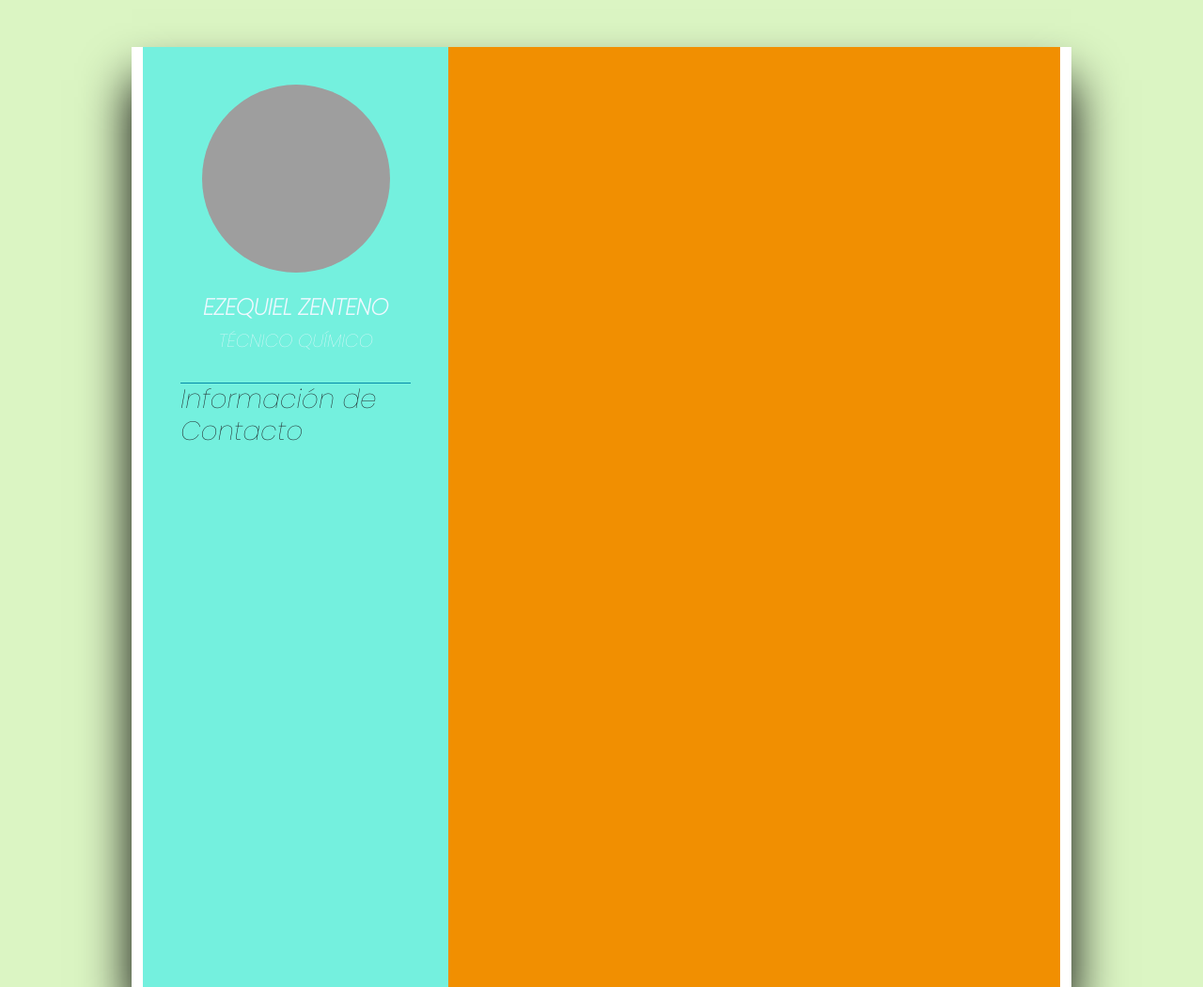
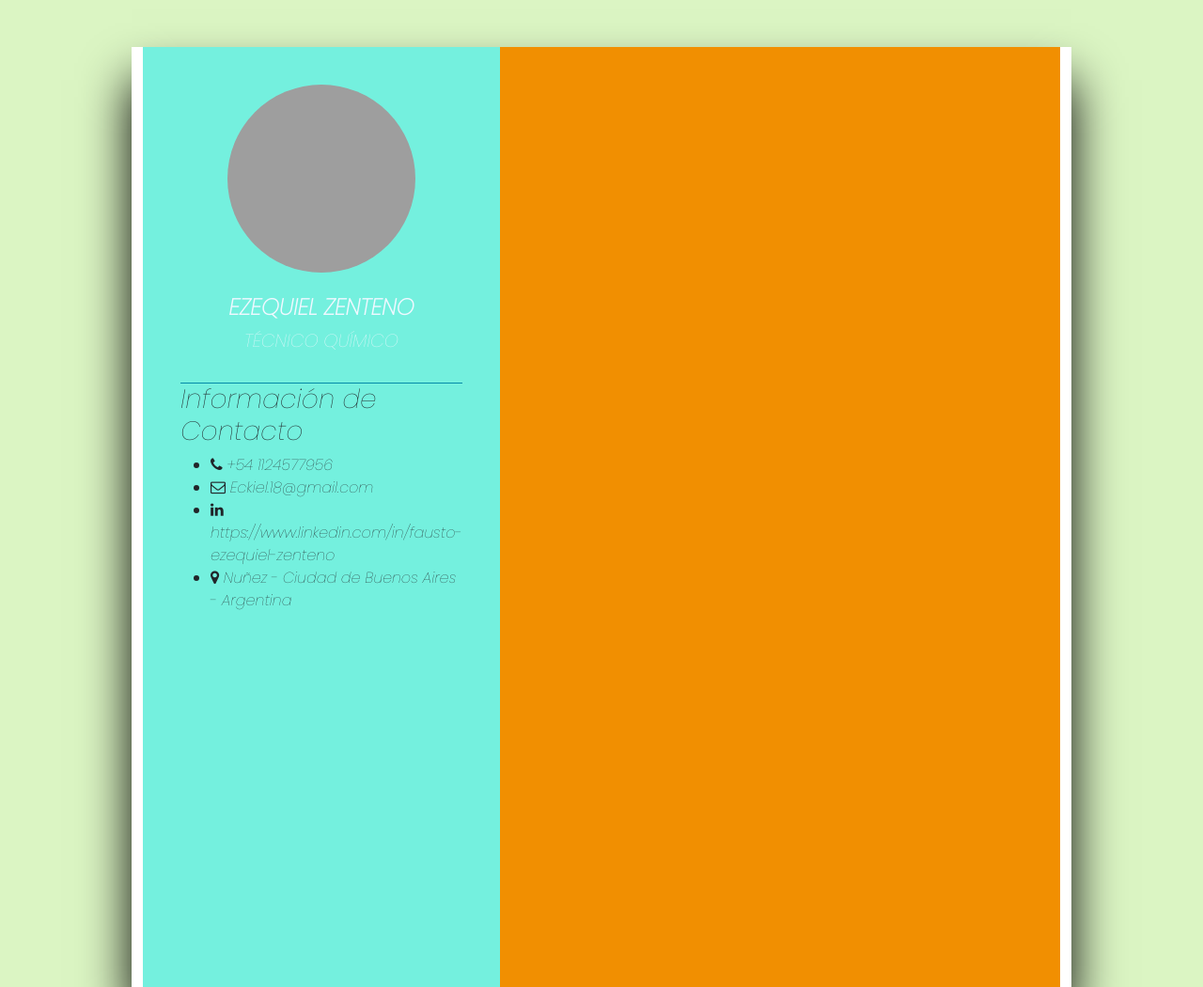
Before and after one commit to FEZenteno/Proyecto_CV, a plain HTML site: page Index.html in a window 1280 px wide. Shown: the top 1050 px of the page at 94% size. Drawn offline with nearby package versions, Linux system fonts and the light colour scheme; grey boxes are pictures that could not be loaded.

Commit message:
Carga de información de contacto

```diff
--- a/Index.html
+++ b/Index.html
@@ -6,6 +6,7 @@
     <meta name="viewport" content="width=device-width, initial-scale=1.0">
     <link href="https://cdn.jsdelivr.net/npm/bootstrap@5.2.3/dist/css/bootstrap.min.css" rel="stylesheet">
     <link rel="stylesheet" type="text/css" href="CssIndex.css" />
+    <link rel="stylesheet" href="https://cdnjs.cloudflare.com/ajax/libs/font-awesome/4.7.0/css/font-awesome.css" integrity="sha512-5A8nwdMOWrSz20fDsjczgUidUBR8liPYU+WymTZP1lmY9G6Oc7HlZv156XqnsgNUzTyMefFTcsFH/tnJE/+xBg==" crossorigin="anonymous" referrerpolicy="no-referrer" />
     <link rel="preconnect" href="https://fonts.googleapis.com"><link rel="preconnect" href="https://fonts.gstatic.com" crossorigin><link href="https://fonts.googleapis.com/css2?family=Poppins:ital,wght@1,100&display=swap" rel="stylesheet">
     <title>Proyecto Final CV</title>
 </head>
@@ -33,6 +34,28 @@
             </div>
             <div class="InfoContacto">
                 <h3 class="Titulo">Información de Contacto</h3>
+                <ul>
+                    <li>
+                        <span class="Icono"><i class="fa fa-phone" aria-hidden="true"></i>
+                        </span>
+                        <span class="texto">+54 1124577956</span>
+                    </li>
+                    <li>
+                        <span class="Icono"><i class="fa fa-envelope-o" aria-hidden="true"></i>
+                        </span>
+                        <span class="texto">Eckiel.18@gmail.com</span>
+                    </li>
+                    <li>
+                        <span class="Icono"><i class="fa fa-linkedin" aria-hidden="true"></i>
+                        </span>
+                        <span class="texto">https://www.linkedin.com/in/fausto-ezequiel-zenteno</span>
+                    </li>
+                    <li>
+                        <span class="Icono"><i class="fa fa-map-marker" aria-hidden="true"></i>
+                        </span>
+                        <span class="texto">Nuñez - Ciudad de Buenos Aires - Argentina</span>
+                    </li>
+                </ul>
             </div>
         </div>
         <div class="ladoDerecho">
```
